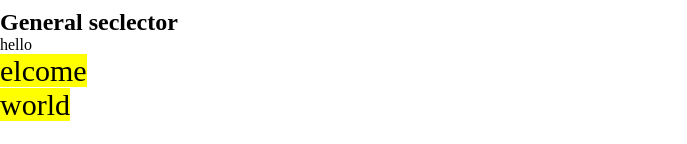
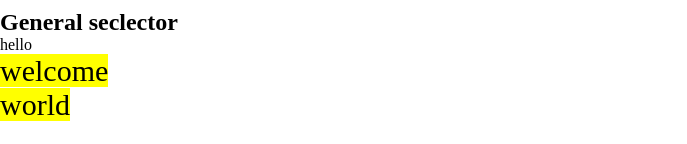
Before and after one commit to bhavaninatarajan123/selector-1, a plain HTML site: page index.html in a window 1280 px wide. Shown: the part 432-576 px from the top of the page, without its empty margins (0-687 px from the left). Drawn offline with Linux system fonts and the light colour scheme.

Commit message:
Update index.html

```diff
--- a/index.html
+++ b/index.html
@@ -45,7 +45,7 @@
 						<div>
 						    <p>hello</p>
 						</div>
-						    <mark> elcome</mark><br>
+						    <mark> welcome</mark><br>
 							<mark> world</mark><br>
 		</section>
 		 </body>
```
